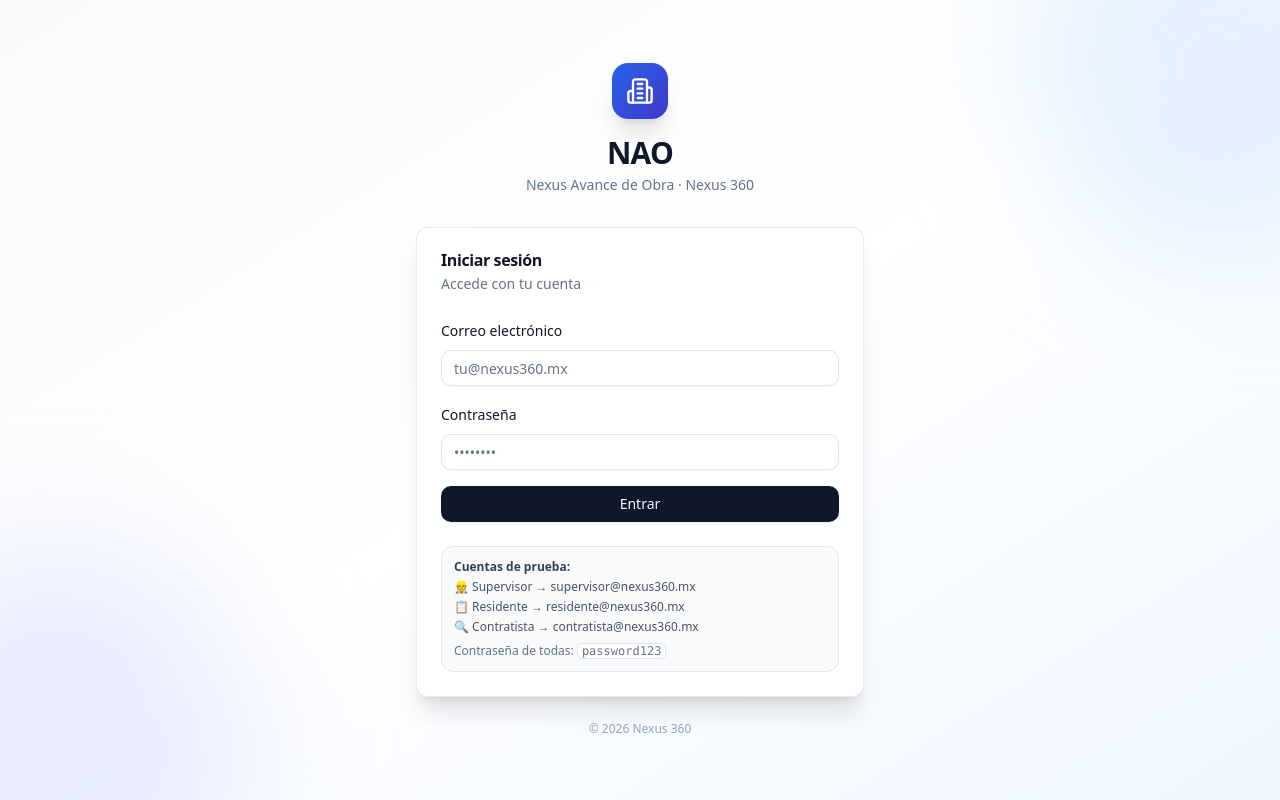
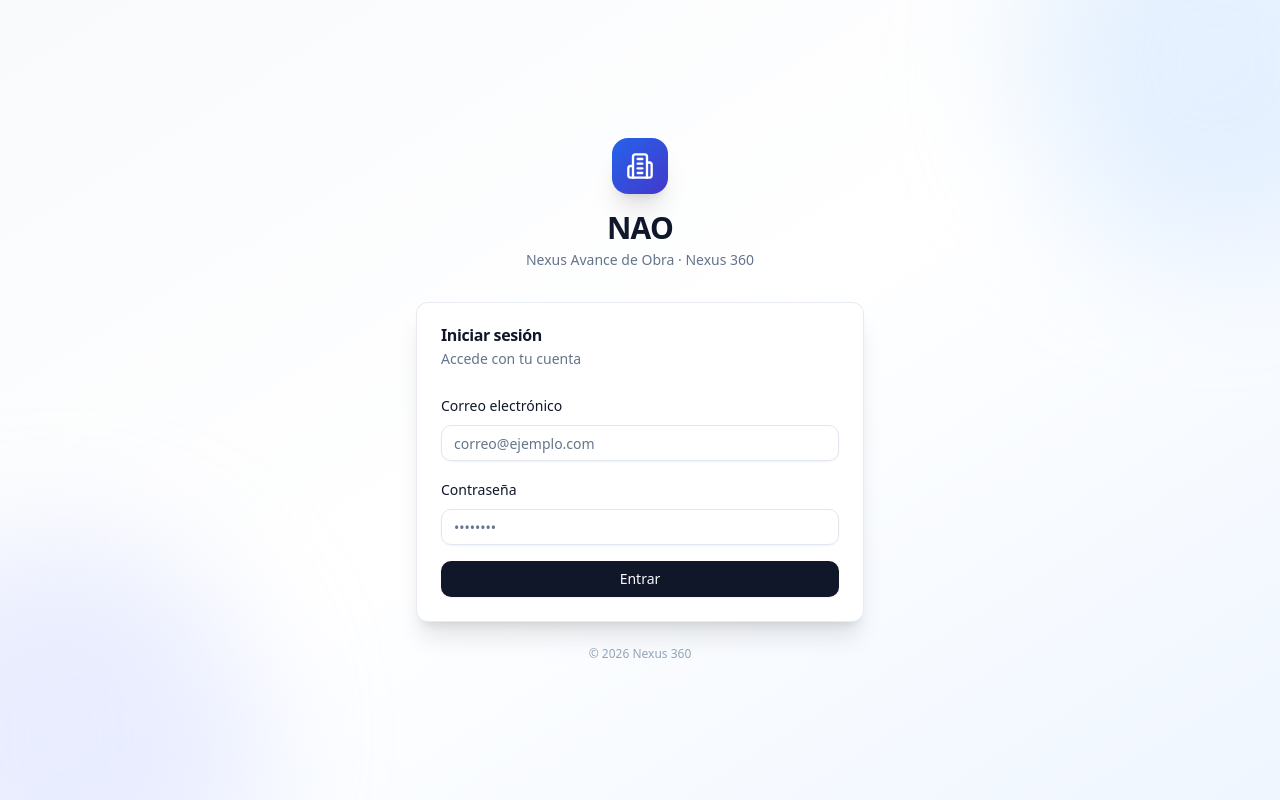
Before and after one commit to NAO-Nexus360/NAO, a Next.js app: page /login in a window 1280 px wide. Built offline with nearby package versions, Linux system fonts and the light colour scheme.

Commit message:
Add files via upload

```diff
--- a/src/app/(auth)/login/page.tsx
+++ b/src/app/(auth)/login/page.tsx
@@ -55,7 +55,7 @@ export default function LoginPage() {
             <form onSubmit={handleSubmit} className="space-y-4">
               <div className="space-y-2">
                 <Label htmlFor="email">Correo electrónico</Label>
-                <Input id="email" type="email" placeholder="tu@nexus360.mx" value={email} onChange={(e) => setEmail(e.target.value)} required autoComplete="email" />
+                <Input id="email" type="email" placeholder="correo@ejemplo.com" value={email} onChange={(e) => setEmail(e.target.value)} required autoComplete="email" />
               </div>
               <div className="space-y-2">
                 <Label htmlFor="password">Contraseña</Label>
@@ -65,14 +65,6 @@ export default function LoginPage() {
                 {loading ? <Loader2 className="h-4 w-4 animate-spin" /> : "Entrar"}
               </Button>
             </form>
-
-            <div className="mt-6 rounded-lg bg-slate-50 border border-slate-200 p-3 text-xs text-slate-600 space-y-1">
-              <p className="font-semibold text-slate-700">Cuentas de prueba:</p>
-              <p>👷 Supervisor → supervisor@nexus360.mx</p>
-              <p>📋 Residente → residente@nexus360.mx</p>
-              <p>🔍 Contratista → contratista@nexus360.mx</p>
-              <p className="text-slate-500 pt-1">Contraseña de todas: <code className="bg-white border px-1 rounded">password123</code></p>
-            </div>
           </CardContent>
         </Card>
 
```
